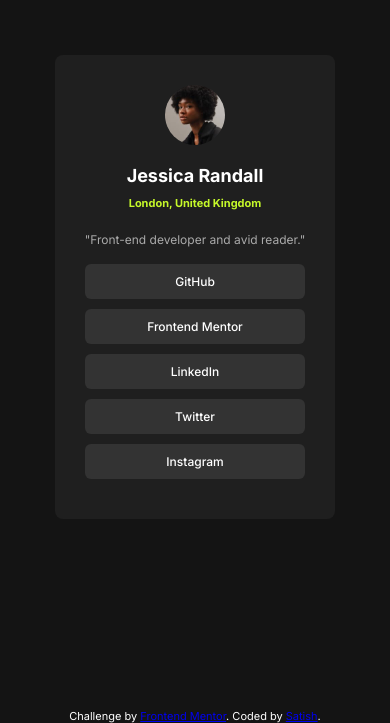
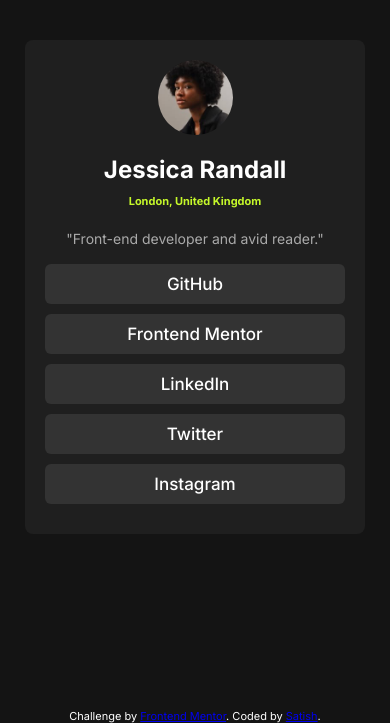
Before and after one commit to satish064/Project, a plain HTML site: page HTML CSS/social-links-profile-main/social-links-profile-main/index.html in a window 390 px wide. Shown: the part 135-858 px from the top of the page. Drawn offline with Linux system fonts and the light colour scheme.

Commit message:
Project update

```diff
--- a/HTML CSS/social-links-profile-main/social-links-profile-main/style.css
+++ b/HTML CSS/social-links-profile-main/social-links-profile-main/style.css
@@ -62,8 +62,22 @@ body {
     border-radius: 6px;
 }
 
-@media (max-width:375px) {
+@media (max-width:500px) {
     .container {
         padding: 20px;
+        flex-grow: 1;
+        margin: 15px;
+    }
+    .contact-list {
+        font-size: 17px;
+    }
+    .container p {
+        font-size: 14px;
+    }
+    .container h1 {
+        font-size: 24px;
+    }
+    .hero-image img {
+        width: 75px;
     }
 }
```
